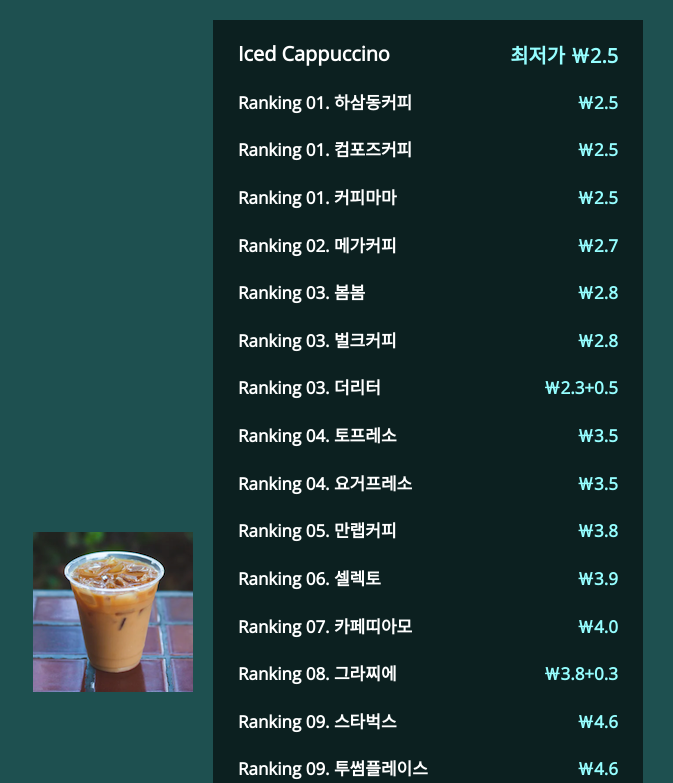
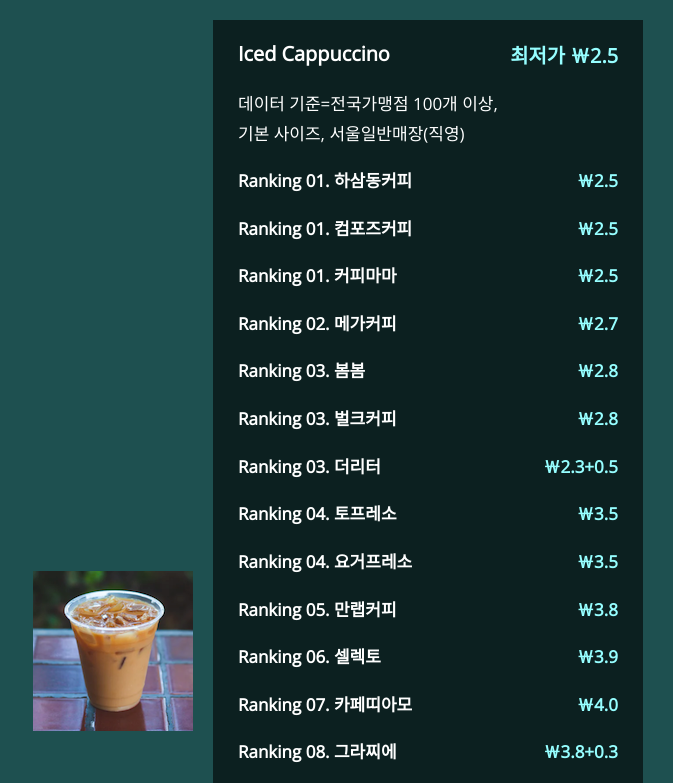
Before and after one commit to manchuapp/CoffeePrice, a website: page 2121_wave_cafe/index.html in a window 1280 px wide. Shown: the part 1773-2556 px from the top of the page, without its empty margins (607-1280 px from the left). Drawn offline with nearby package versions, Linux system fonts and the light colour scheme.

Commit message:
Update index.html

```diff
--- a/2121_wave_cafe/index.html
+++ b/2121_wave_cafe/index.html
@@ -120,7 +120,7 @@
                   <img src="img/iced-cappuccino.png" alt="Image" class="tm-list-item-img">
                   <div class="tm-black-bg tm-list-item-text">
                     <h3 class="tm-list-item-name">Iced Cappuccino<span class="tm-list-item-price">최저가 ￦2.5</span></h3>
-                    <p class="tm-list-item-description">
+                    <p class="tm-list-item-description">데이터 기준=전국가맹점 100개 이상,<br> 기본 사이즈, 서울일반매장(직영)<p>
                       <h4 class="tm-list-item-name">Ranking 01. 하삼동커피<span class="tm-list-item-price">￦2.5</span></h4>
                       <h4 class="tm-list-item-name">Ranking 01. 컴포즈커피<span class="tm-list-item-price">￦2.5</span></h4>
                       <h4 class="tm-list-item-name">Ranking 01. 커피마마<span class="tm-list-item-price">￦2.5</span></h4>
@@ -150,7 +150,7 @@
                   <img src="img/iced-espresso.png" alt="Image" class="tm-list-item-img">
                   <div class="tm-black-bg tm-list-item-text">
                     <h3 class="tm-list-item-name">Iced Espresso<span class="tm-list-item-price">최저가 ￦1.5</span></h3>
-                    <p class="tm-list-item-description">
+                    <p class="tm-list-item-description">데이터 기준=전국가맹점 100개 이상,<br> 기본 사이즈, 서울일반매장(직영)<p>
                       <h4 class="tm-list-item-name">Ranking 01. 컴포즈커피<span class="tm-list-item-price">￦1.5</span></h4>
                       <h4 class="tm-list-item-name">Ranking 01. 하삼동커피<span class="tm-list-item-price">￦1.5</span></h4>
                       <h4 class="tm-list-item-name">Ranking 02. 쥬씨&차얌<span class="tm-list-item-price">￦2.0</span></h4>
@@ -178,7 +178,7 @@
                   <img src="img/iced-latte.png" alt="Image" class="tm-list-item-img">
                   <div class="tm-black-bg tm-list-item-text">
                     <h3 class="tm-list-item-name">Iced Cafe Latte<span class="tm-list-item-price">최저가 ￦1.7</span></h3>
-                    <p class="tm-list-item-description">
+                    <p class="tm-list-item-description">데이터 기준=전국가맹점 100개 이상,<br> 기본 사이즈, 서울일반매장(직영)<p>
                       <h4 class="tm-list-item-name">Ranking 01. 매머드커피<span class="tm-list-item-price">￦1.7</span></h4>
                       <h4 class="tm-list-item-name">Ranking 02. 쥬씨&차얌<span class="tm-list-item-price">￦2.0</span></h4>
                       <h4 class="tm-list-item-name">Ranking 03. 팔공티<span class="tm-list-item-price">￦2.5</span></h4>
@@ -216,7 +216,7 @@
                   <img src="img/iced-VanillaLatte.png" alt="Image" class="tm-list-item-img">
                   <div class="tm-black-bg tm-list-item-text">
                     <h3 class="tm-list-item-name">Iced Vanilla Latte<span class="tm-list-item-price">최저가 ￦1.9</span></h3>
-                    <p class="tm-list-item-description">
+                    <p class="tm-list-item-description">데이터 기준=전국가맹점 100개 이상,<br> 기본 사이즈, 서울일반매장(직영)<p>
                       <h4 class="tm-list-item-name">Ranking 01. 매머드커피<span class="tm-list-item-price">￦1.9</span></h4>
                       <h4 class="tm-list-item-name">Ranking 02. 쥬씨&차얌<span class="tm-list-item-price">￦2.5</span></h4>
                       <h4 class="tm-list-item-name">Ranking 03. 하삼동커피<span class="tm-list-item-price">￦2.8</span></h4>
@@ -251,7 +251,7 @@
               <img src="img/iced-CaramelMacchiato.png" alt="Image" class="tm-list-item-img">
               <div class="tm-black-bg tm-list-item-text">
                 <h4 class="tm-list-item-name">Iced Caramel Macchiato<span class="tm-list-item-price">최저가 ￦2.8</span></h4>
-                <p class="tm-list-item-description">
+                <p class="tm-list-item-description">데이터 기준=전국가맹점 100개 이상,<br> 기본 사이즈, 서울일반매장(직영)<p>
                   <h4 class="tm-list-item-name">Ranking 01. 봄봄<span class="tm-list-item-price">￦2.8</span></h4>
                   <h4 class="tm-list-item-name">Ranking 02. 하삼동커피<span class="tm-list-item-price">￦3.0</span></h4>
                   <h4 class="tm-list-item-name">Ranking 02. 컴포즈커피<span class="tm-list-item-price">￦3.0</span></h4>
```
